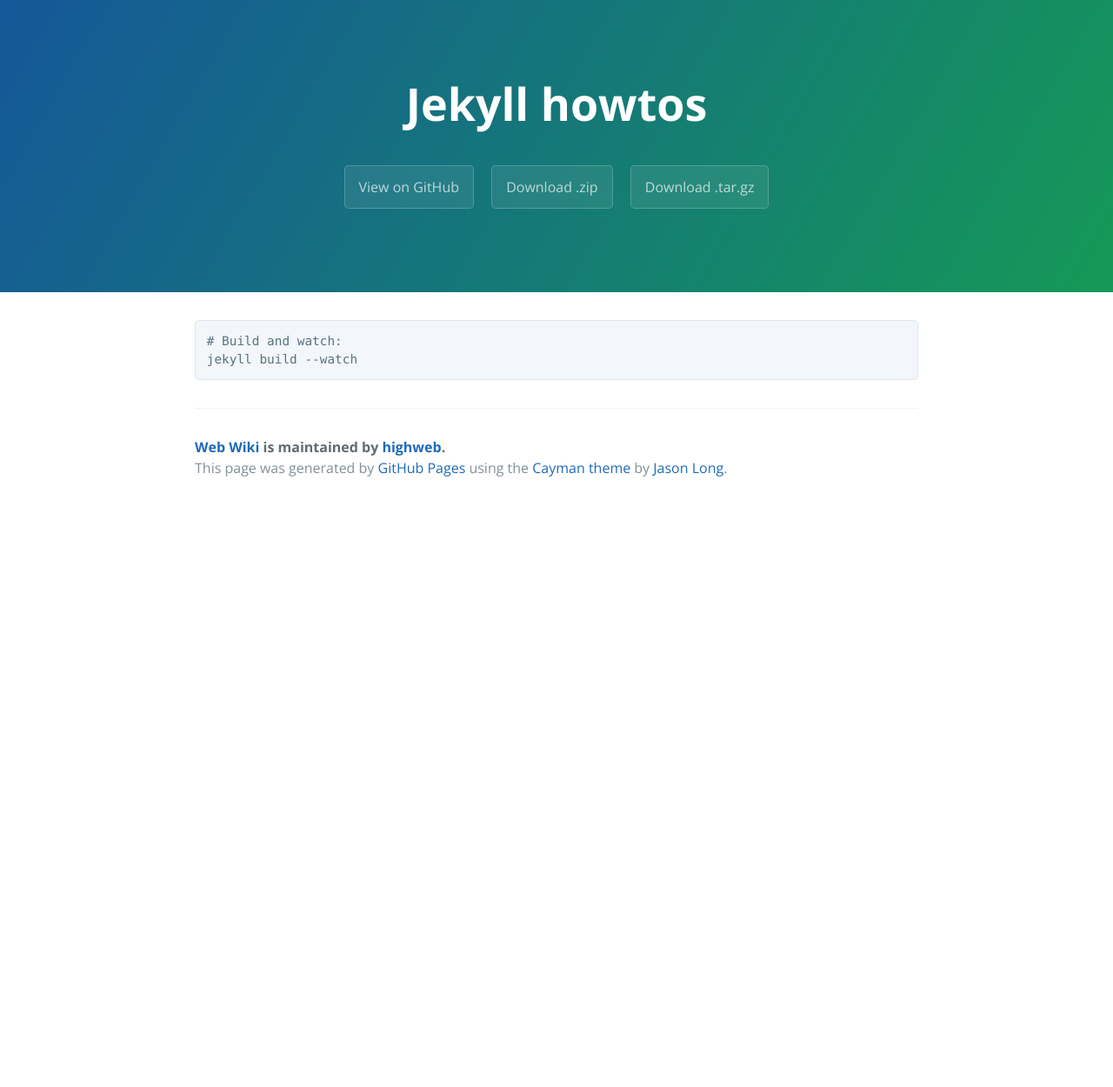
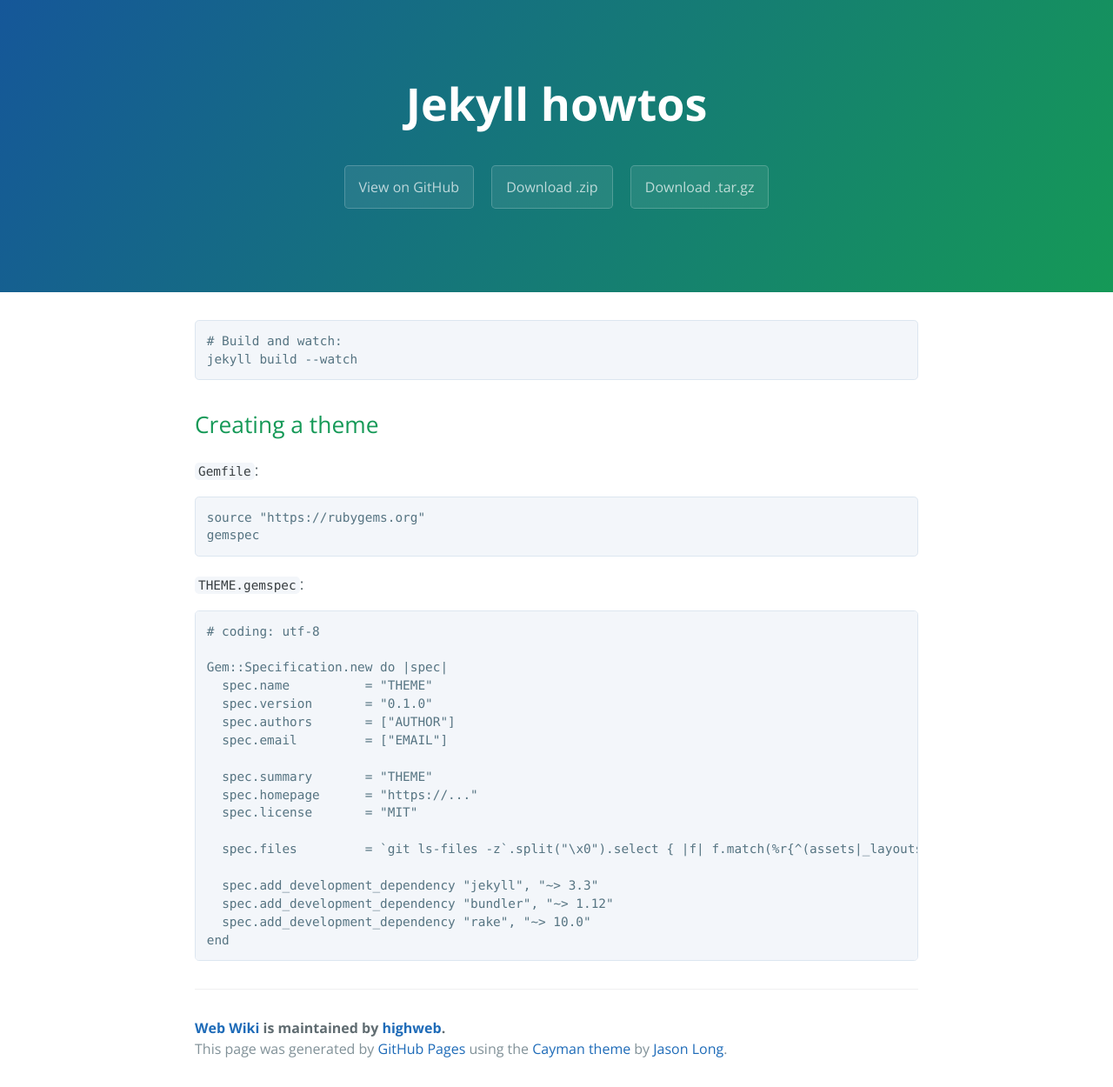
Before and after one commit to highweb/web-wiki, a Jekyll site: the page built from jekyll.md, in a window 1280 px wide. Shown: the whole page at 87% size. Built offline with Jekyll 4.4.1, drawn with Linux system fonts in a browser that asks for light colours; before the commit the page ends 900 px from its top, so only the background shows below that.

Commit message:
Update jekyll.md

````diff
--- a/jekyll.md
+++ b/jekyll.md
@@ -7,3 +7,33 @@ title: Jekyll howtos
 # Build and watch:
 jekyll build --watch
 ```
+
+## Creating a theme
+
+`Gemfile`:
+```
+source "https://rubygems.org"
+gemspec
+```
+
+`THEME.gemspec`:
+```rb
+# coding: utf-8
+
+Gem::Specification.new do |spec|
+  spec.name          = "THEME"
+  spec.version       = "0.1.0"
+  spec.authors       = ["AUTHOR"]
+  spec.email         = ["EMAIL"]
+
+  spec.summary       = "THEME"
+  spec.homepage      = "https://..."
+  spec.license       = "MIT"
+
+  spec.files         = `git ls-files -z`.split("\x0").select { |f| f.match(%r{^(assets|_layouts|_includes|_sass|LICENSE|README)}i) }
+
+  spec.add_development_dependency "jekyll", "~> 3.3"
+  spec.add_development_dependency "bundler", "~> 1.12"
+  spec.add_development_dependency "rake", "~> 10.0"
+end
+```
````
